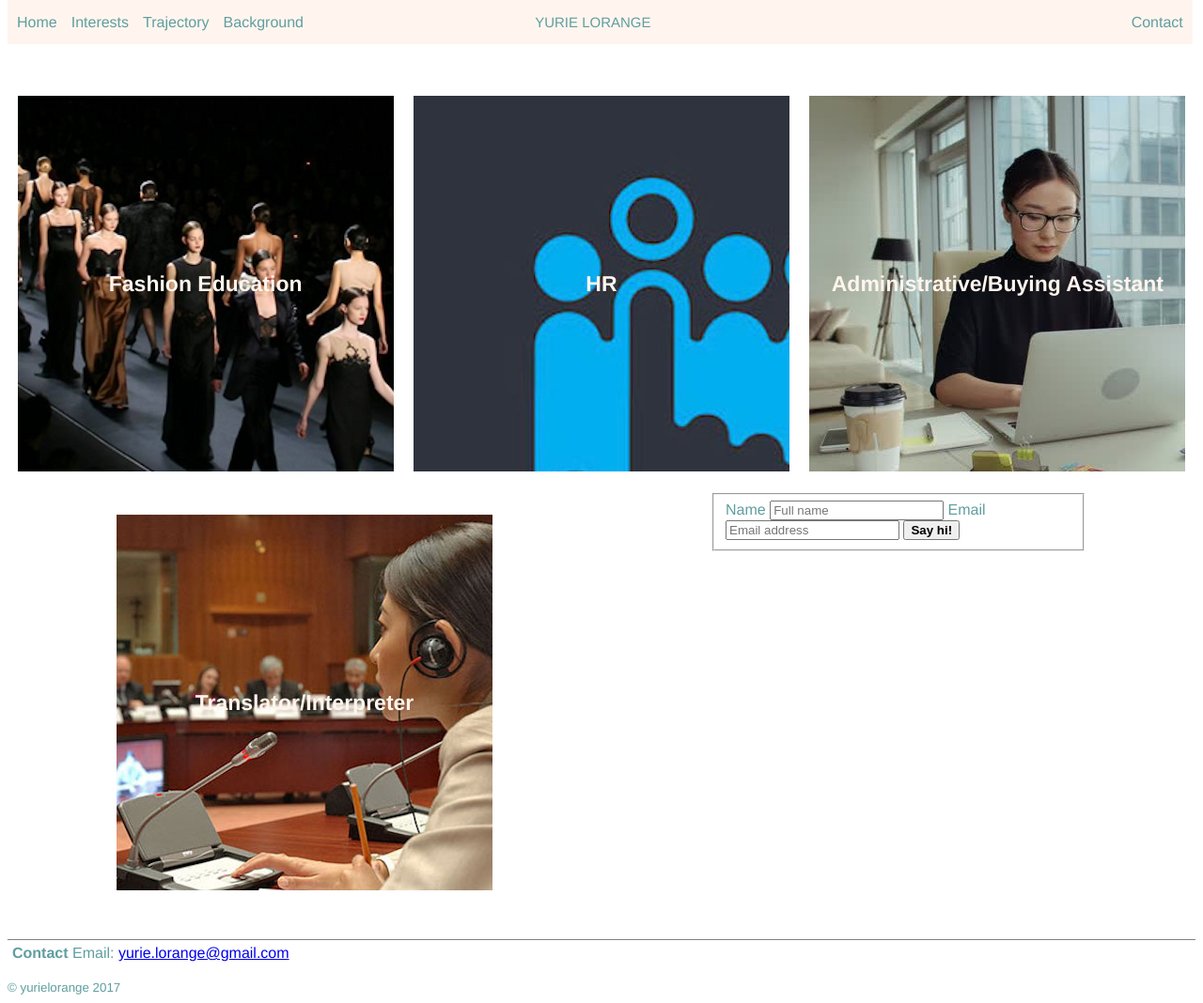
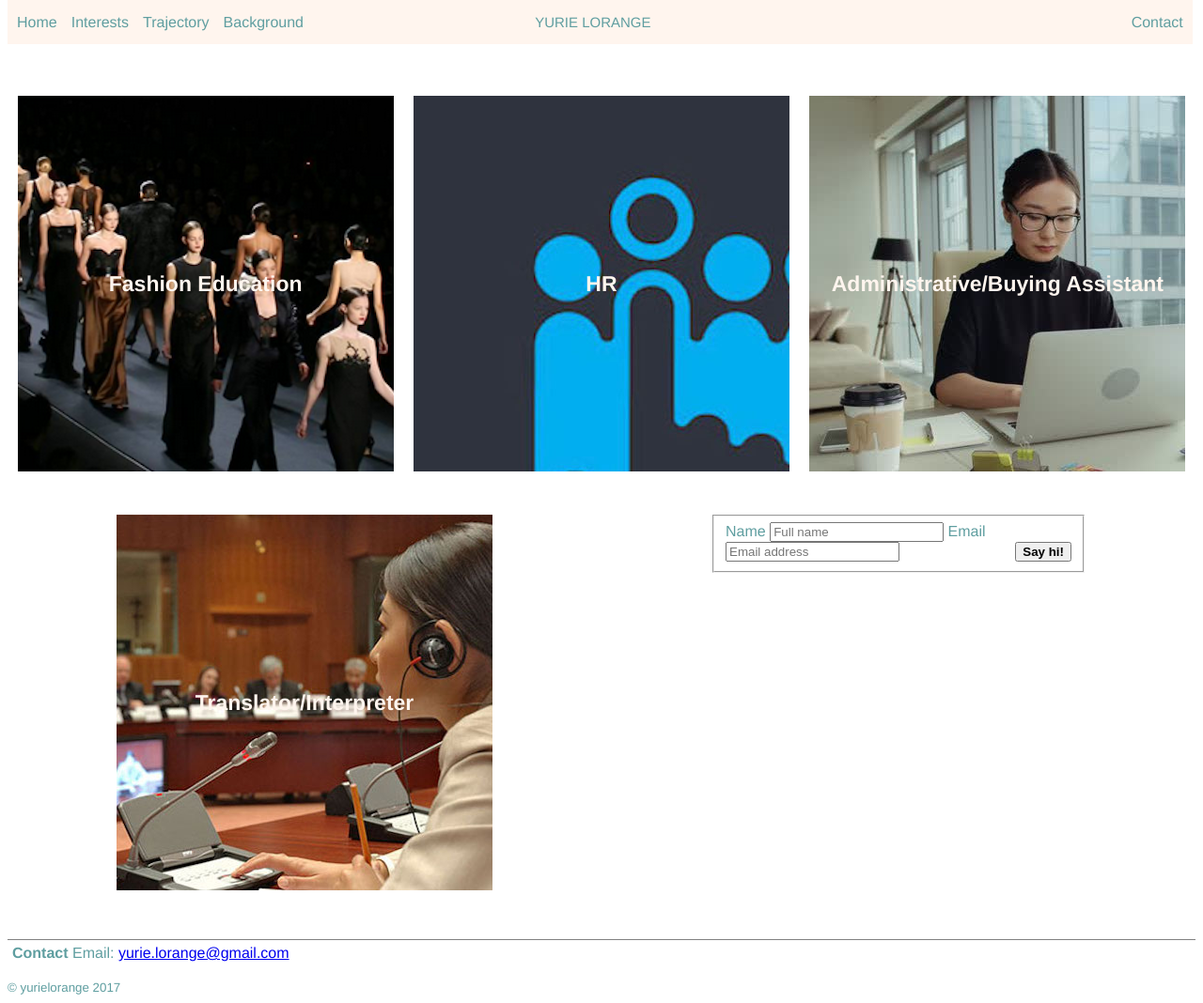
Before and after one commit to Uli12/about.me, a plain HTML site: page background.html in a window 1280 px wide. Shown: the whole page at 94% size. Drawn offline with Linux system fonts and the light colour scheme.

Commit message:
Add more styling to contact form.

```diff
--- a/background.html
+++ b/background.html
@@ -35,6 +35,7 @@
             Email
             <input type="email" name="email" placeholder="Email address" required>
           </label>
+          <br_/>
           <button name="submit">
               <strong>Say hi!</strong>
           </button>
--- a/resources/css/style.css
+++ b/resources/css/style.css
@@ -206,8 +206,11 @@ section div {
 .col-1-3 {
   height: 400px;
   width: 400px;
-  display: flex;
-  flex-direction: column;
+  margin-top: 23px;
+}
+
+button {
+  float: right;
 }
 
 /* footer */
```
